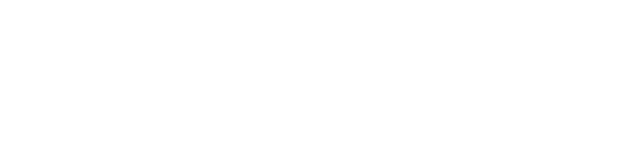
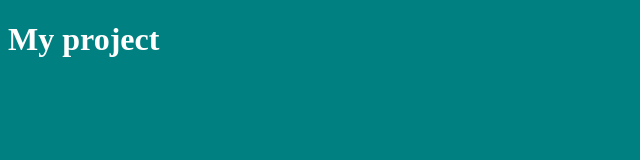
Before and after one commit to Ivan-Riiako/goit-markup-hw-01, a plain HTML site: page index.html in a window 1280 px wide. Shown: the whole page, without its empty margins (0-640 px from the left). Drawn offline with Linux system fonts and the light colour scheme.

Commit message:
Update index.html

```diff
--- a/index.html
+++ b/index.html
@@ -4,9 +4,11 @@
     <meta charset="UTF-8">
     <meta http-equiv="X-UA-Compatible" content="IE=edge">
     <meta name="viewport" content="width=device-width, initial-scale=1.0">
-    <title>Document</title>
+    <link rel="stylesheet" href="/css/style.css">
+    <title>Studio</title>
 </head>
 <body>
+    <h1>My project</h1>
 
 </body>
 </html>
```
